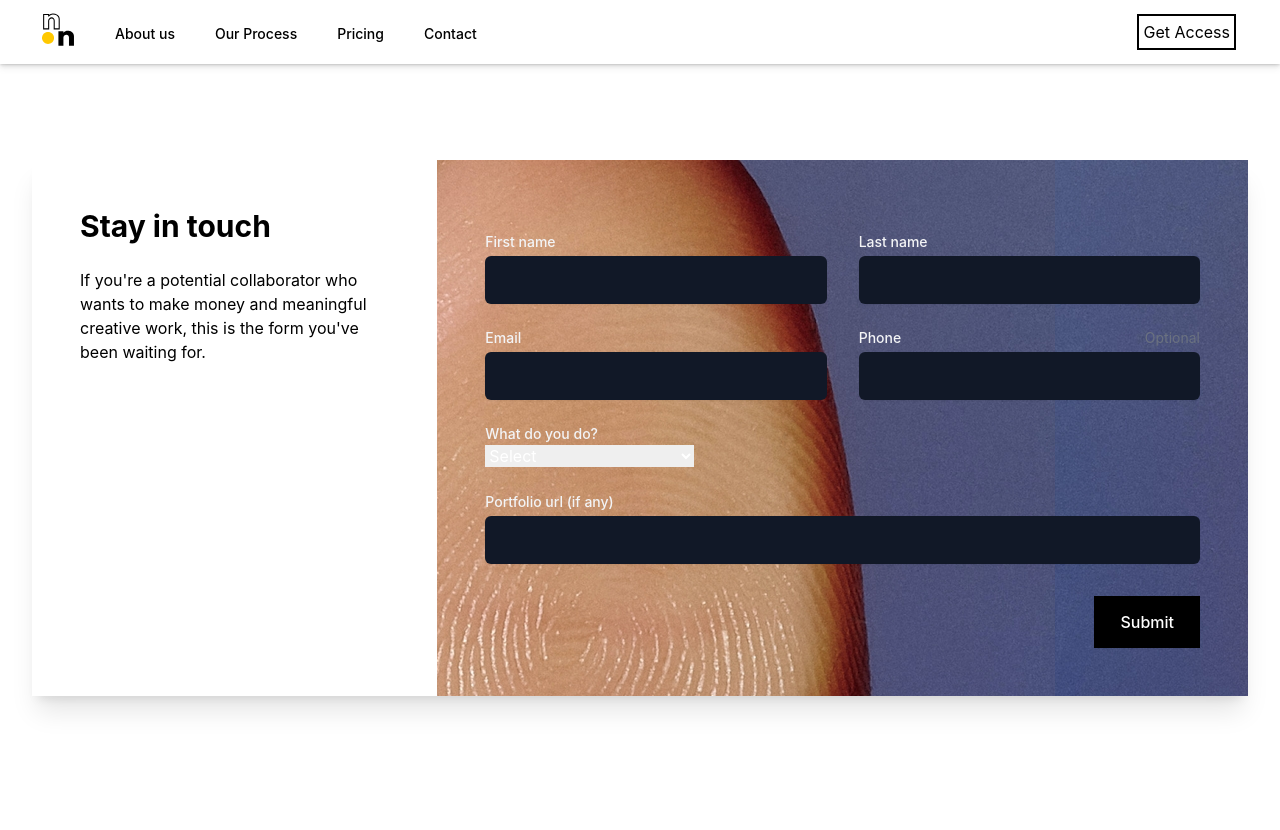
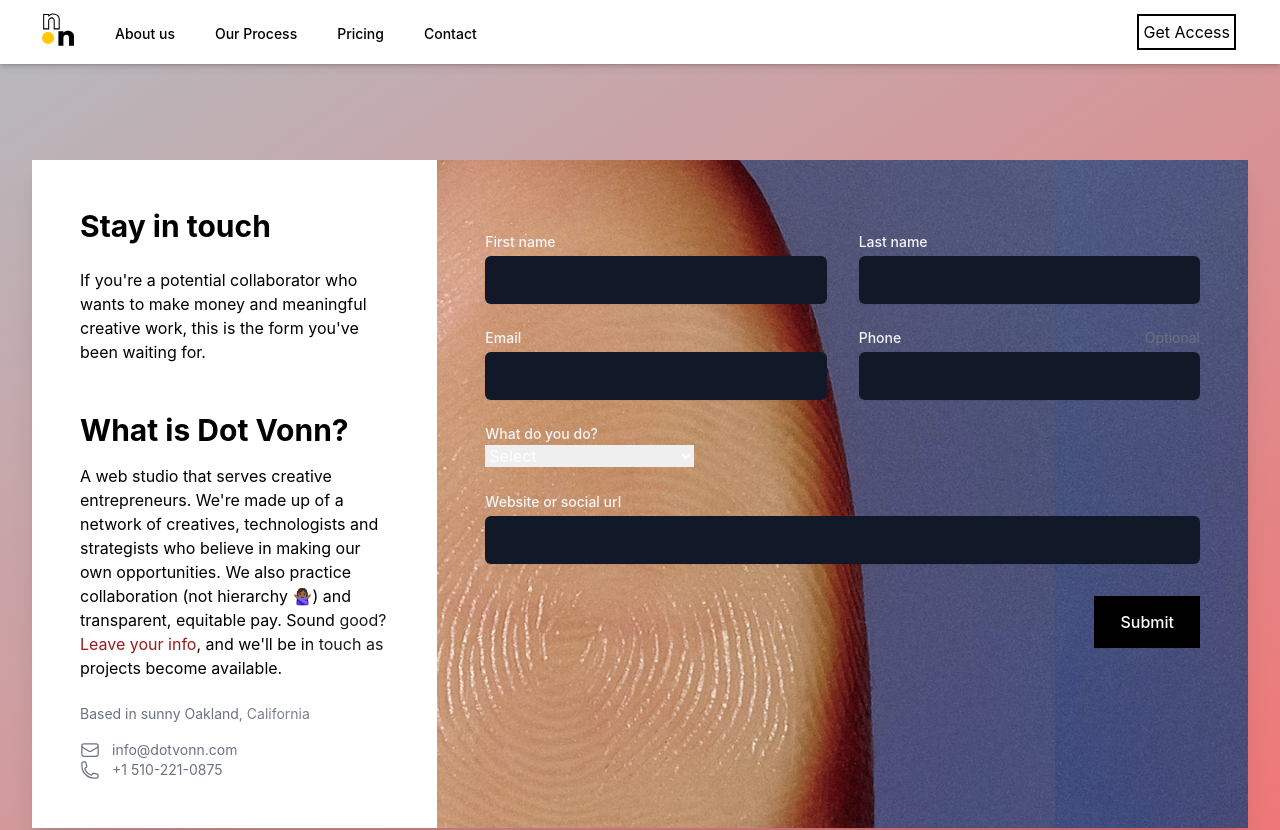
Before and after one commit to abstractjazz/dot_vonn_launch, a Next.js app: page /collaborators in a window 1280 px wide. Shown: the top 830 px of the page. Built offline with nearby package versions, Linux system fonts and the light colour scheme.

Commit message:
contact forms tweak

```diff
--- a/components/CollaboratorForm/CollaboratorForm.js
+++ b/components/CollaboratorForm/CollaboratorForm.js
@@ -1,12 +1,13 @@
-
+import { PhoneIcon, EnvelopeIcon } from "@heroicons/react/24/outline"
 
 export default function CollaboratorForm() {
   return (
 
-    <div className="bg-gray-10" >
+    <div className="bg-gray-10 flex flex-col items-center bg-gradient-to-tl from-red-500/75 to-zinc-500/50">
+
       <div className="mx-auto max-w-7xl py-16 px-4 sm:py-24 sm:px-6 lg:px-8" id="collaborators">
         <div className="relative bg-[url('/fingerprint_bg.jpg')] shadow-xl">
-          {/* <h1 className="sr-only">Contact us</h1> */}
+
 
           <div className="grid grid-cols-1 lg:grid-cols-3">
             {/* Contact information */}
@@ -111,8 +112,28 @@
               <p className="mt-6 max-w-3xltext-base text-black">
                If you&apos;re a potential collaborator who wants to make money and meaningful creative work, this is the form you&apos;ve been waiting for.
               </p>
+              <div className=" mt-12">
+                <h1 className="text-3xl font-bold mb-4 mt-4">What is Dot Vonn?</h1>
+                <p>A web studio that serves creative entrepreneurs. We're made up of a network of creatives, technologists and strategists who believe in making our own opportunities. We also practice collaboration (not hierarchy 🙅🏾‍♀️) and transparent, equitable pay. Sound good? <span className="text-red-800">Leave your info</span>, and we'll be in touch as projects become available.</p>
+              </div><br></br>
+             <div className="text-gray-500 text-sm">
+              <p className="mb-4">Based in sunny Oakland, California</p>
+
+             <ul key ="contactInfo">
+              <li className="flex space-x-3" key="phone">
+              <EnvelopeIcon className="h-5 w-5"/>
+              <span>info@dotvonn.com</span>
+              </li>
+
+              <li className="flex space-x-3" key="envelope">
+              <PhoneIcon className="h-5 w-5"/>
+               <span>+1 510-221-0875</span>
+               </li>
+               </ul>
+              </div>
 
             </div>
+
 
             {/* Contact form */}
             <div className="py-10 px-6 sm:px-10 lg:col-span-2 xl:p-12">
@@ -206,7 +227,7 @@
                 <div className="sm:col-span-2">
                   <div className="flex justify-between">
                     <label htmlFor="portfolio" className="block text-sm font-medium text-gray-100">
-                      Portfolio url (if any)
+                      Website or social url
                     </label>
 
                   </div>
@@ -216,6 +237,8 @@
                       name="social"
                       className="block w-full rounded-md border-gray-300 py-3 px-4 text-white shadow-sm focus:border-indigo-500 focus:ring-indigo-500 bg-gray-900"
                       defaultValue={''}
+                      required
+                      aria-required
                     />
                   </div>
                 </div>
--- a/components/Contact/Contact.js
+++ b/components/Contact/Contact.js
@@ -107,10 +107,24 @@
                   </defs>
                 </svg>
               </div>
-              <h3 className="text-3xl font-bold text-black">Get in touch</h3>
+              <h3 className="text-3xl font-bold text-black mb-8">Get in touch</h3>
               <p className="mt-6 max-w-3xltext-base text-black">
                 Questions, collaborators, love letters & feedback welcome.
-              </p>
+              </p><br></br>
+
+              <p className="mb-4">Based in sunny Oakland, California</p>
+              <ul key ="contactInfo-2">
+              <li className="flex space-x-3" key="phone-2">
+              <EnvelopeIcon className="h-5 w-5" ></EnvelopeIcon>
+              <span>info@dotvonn.com</span>
+              </li>
+
+
+              <li className="flex space-x-3" key="envelope-2">
+              <PhoneIcon className="h-5 w-5"/>
+               <span>+1 510-221-0875</span>
+               </li>
+               </ul>
 
 
             </div>
--- a/components/Footer/Footer.js
+++ b/components/Footer/Footer.js
@@ -98,6 +98,7 @@
               </a>
             ))}
           </div>
+          <p className="mt-8 text-center text-base text-gray-400">Looking for a gig? <a href={'/collaborators'} className="underline">Click here</a>.</p>
           <p className="mt-8 text-center text-base text-gray-400">&copy; 2022 Dot Vonn, All rights reserved.</p>
         </div>
       </footer>
```
